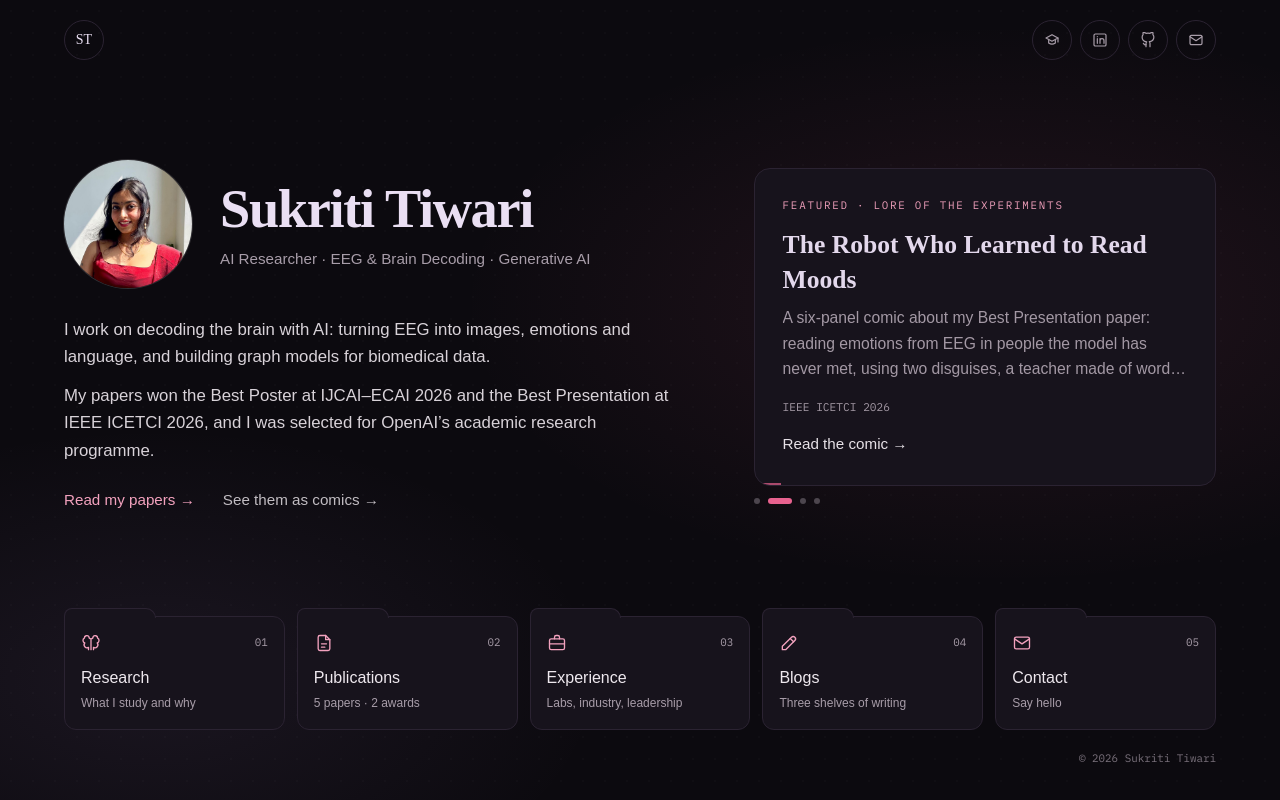
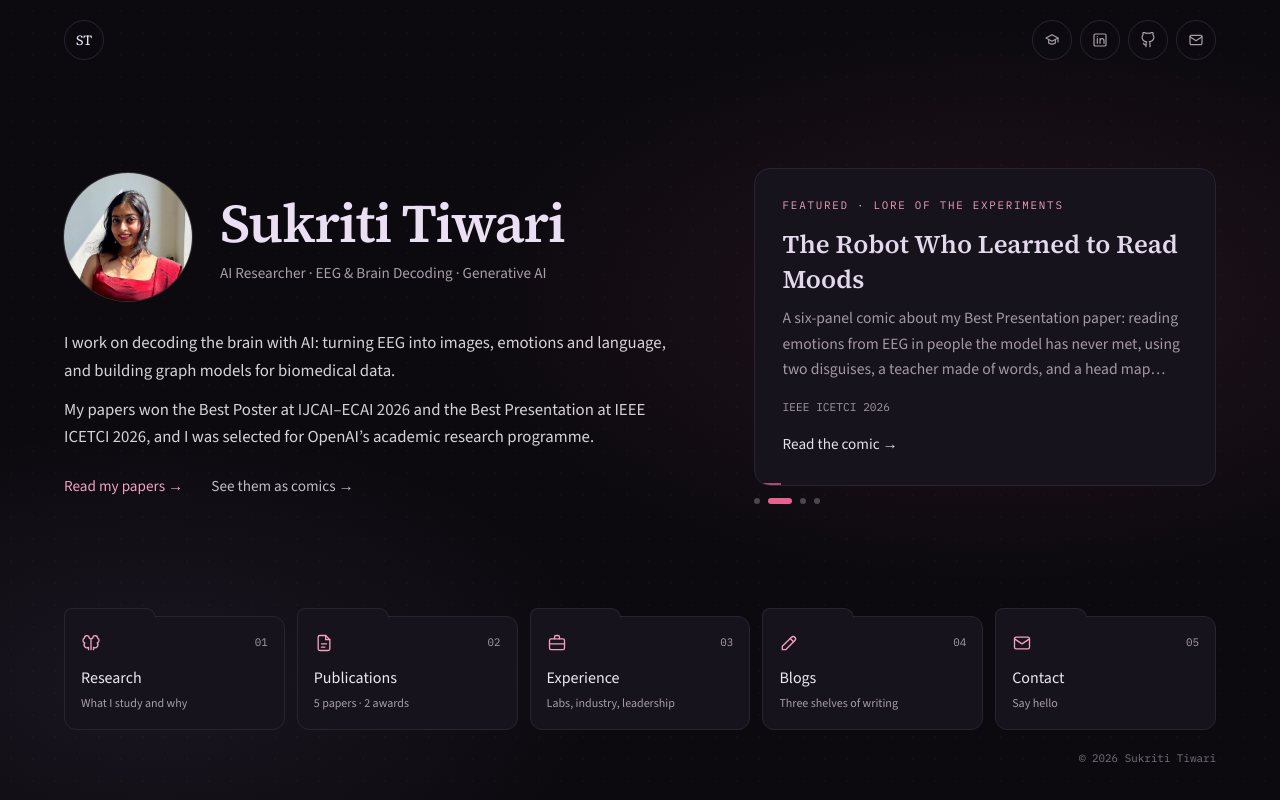
Before and after one commit to Sukt03/sukriti, a React (Vite) app: page / in a window 1280 px wide. Built offline with nearby package versions, Linux system fonts and the light colour scheme.

Commit message:
Home: switch Tailwind fonts to Source Serif 4 / Source Sans 3
Co-Authored-By: Claude Opus 5.5 <noreply@anthropic.com>

```diff
--- a/tailwind.config.js
+++ b/tailwind.config.js
@@ -17,8 +17,8 @@ export default {
         hairline: '#2B2332',
       },
       fontFamily: {
-        display: ['Fraunces', 'serif'],
-        sans: ['IBM Plex Sans', 'sans-serif'],
+        display: ['"Source Serif 4"', 'Georgia', 'serif'],
+        sans: ['"Source Sans 3"', 'system-ui', 'sans-serif'],
         mono: ['IBM Plex Mono', 'monospace'],
       },
     },
```
